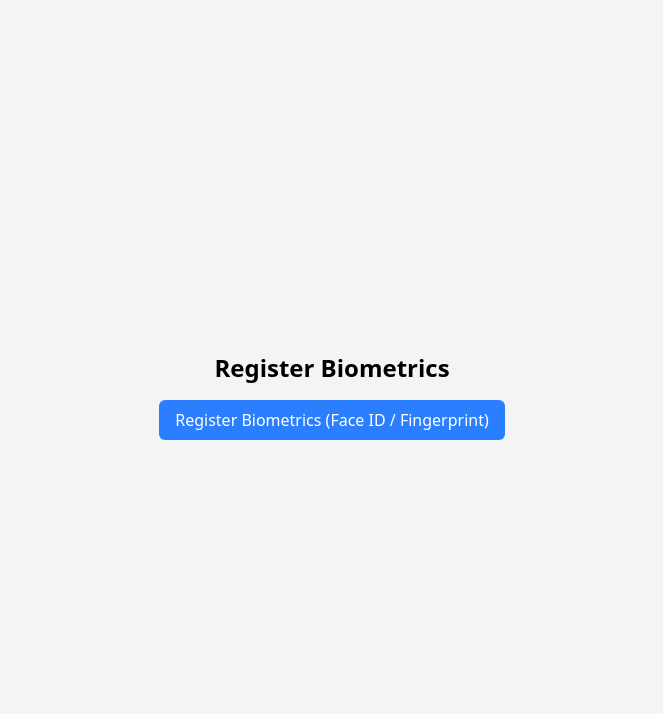
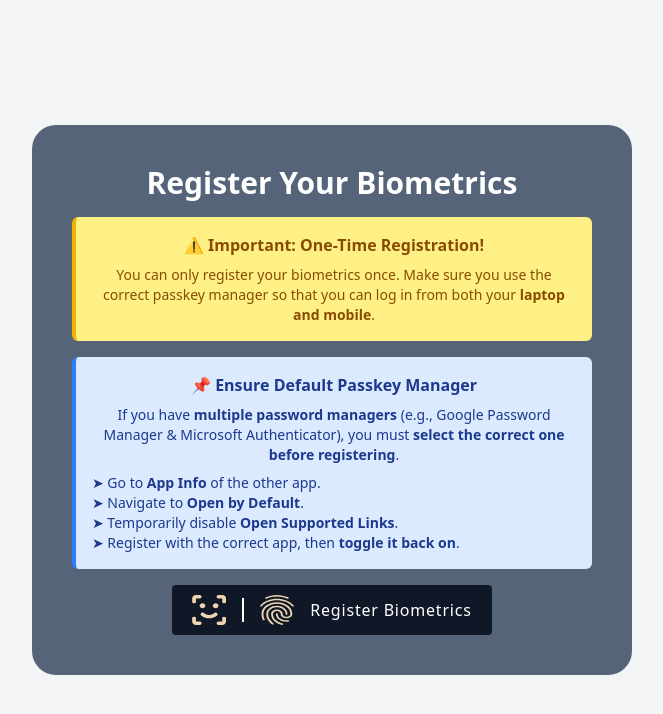
Before and after one commit to Zaid-Dildar/e-vote, a Next.js app in the folder apps/web/: page /register-biometrics in a window 1280 px wide. Shown: the top 714 px of the page, without its empty margins (308-971 px from the left). Built offline with nearby package versions, Linux system fonts and the light colour scheme.

Commit message:
feat(web): single passkey

```diff
--- a/apps/web/app/components/UI/CustomToaster.tsx
+++ b/apps/web/app/components/UI/CustomToaster.tsx
@@ -14,10 +14,10 @@ export default function CustomToaster() {
               {t.type !== "loading" && (
                 <button
                   onClick={() => toast.dismiss(t.id)}
-                  className="cursor-pointer bg-red-500 overflow-hidden relative text-white px-2 py-1 shadow-2xl rounded group hover:bg-gradient-to-r hover:from-red-600 hover:to-red-500"
+                  className="cursor-pointer min-w-fit relative bg-red-500 overflow-hidden text-white px-2 py-1 shadow-2xl rounded group hover:bg-gradient-to-r hover:from-red-600 hover:to-red-500"
                 >
                   <span className="absolute right-0 w-8 h-32 -mt-12 transition-all duration-1000 transhtmlForm translate-x-20 bg-black/50 opacity-10 rotate-12 group-hover:-translate-x-20 ease rounded"></span>
-                  <span className="relative">Dismiss</span>
+                  <span className="float-end ">Dismiss</span>
                 </button>
               )}
             </>
--- a/apps/web/app/components/landing/Navbar.tsx
+++ b/apps/web/app/components/landing/Navbar.tsx
@@ -20,7 +20,6 @@ const Navbar = () => {
             alt="E-Vote"
             width={40}
             height={59}
-            // className="w-auto h-auto"
             priority
           />
         </Link>
--- a/apps/web/app/login/page.tsx
+++ b/apps/web/app/login/page.tsx
@@ -134,6 +134,7 @@ export default function Login() {
               className="m-auto"
               src="/assets/images/Logo.svg"
               alt="Fingerprint Icon"
+              priority
               width={50}
               height={74}
             />
--- a/apps/web/app/register-biometrics/page.tsx
+++ b/apps/web/app/register-biometrics/page.tsx
@@ -2,20 +2,27 @@
 
 import { startRegistration } from "@simplewebauthn/browser";
 import { useState } from "react";
+import { useRouter } from "next/navigation";
 import { useUserStore } from "../store/userStore";
+import Image from "next/image";
+import toast from "react-hot-toast";
 
 export default function RegisterBiometrics() {
   const [message, setMessage] = useState("");
-  const { user } = useUserStore();
+  const [loading, setLoading] = useState(false);
+  const { user, setUser } = useUserStore();
   const userId = user?.id;
+
+  const router = useRouter();
 
   const handleRegister = async () => {
     if (!userId) {
-      setMessage("User ID is missing!");
+      toast.success("User ID is missing!");
       return;
     }
 
     setMessage("Fetching registration options...");
+    setLoading(true);
 
     try {
       // Step 1: Get registration options from backend
@@ -23,46 +30,136 @@ export default function RegisterBiometrics() {
         method: "GET",
       });
 
-      if (!optionsRes.ok)
-        throw new Error("Failed to fetch registration options");
-
       const options = await optionsRes.json();
+      if (!optionsRes.ok) {
+        throw new Error(options.message);
+      }
 
       // Step 2: Start WebAuthn Registration
       const credential = await startRegistration({ optionsJSON: options });
+
+      console.log("Credential received:", credential);
 
       // Step 3: Send the registration response to backend
       setMessage("Verifying registration...");
 
       const verifyRes = await fetch("/api/auth/biometric/register-verify", {
         method: "POST",
-        headers: { "Content-Type": "application/json" },
         body: JSON.stringify({
           userId,
           credential,
+          deviceId: "user-device-id",
         }),
+        headers: { "Content-Type": "application/json" },
       });
 
-      if (!verifyRes.ok) throw new Error("Failed to verify registration");
+      const response = await verifyRes.json();
 
-      setMessage("Biometric registration successful!");
+      if (!verifyRes.ok) throw new Error(response.message);
+
+      toast.success("Biometric registration successful!");
+      setUser({ ...user, biometricRegistered: true });
+      router.replace("/user");
     } catch (error) {
-      setMessage(
+      toast.error(
         `Error: ${error instanceof Error ? error.message : "Unknown error"}`
       );
+    } finally {
+      setMessage("");
+      setLoading(false); // Ensure loading resets after request
     }
   };
 
   return (
-    <div className="flex flex-col items-center justify-center min-h-screen bg-gray-100">
-      <h1 className="text-2xl font-semibold mb-4">Register Biometrics</h1>
-      <button
-        className="cursor-pointer px-4 py-2 bg-blue-500 text-white rounded-md mb-2"
-        onClick={handleRegister}
-      >
-        Register Biometrics (Face ID / Fingerprint)
-      </button>
-      {message && <p className="mt-4 text-gray-700">{message}</p>}
+    <div className="flex flex-col items-center justify-center min-h-screen px-6 py-8 bg-gray-100 text-center">
+      {/* Card Container */}
+      <div className="w-full sm:w-[min(100%,600px)] py-14 m-4 p-4 md:p-10 bg-slate-600/90 shadow-drop-2-center rounded-3xl">
+        {/* Heading */}
+        <h1 className="text-2xl md:text-3xl font-semibold text-white mb-4">
+          Register Your Biometrics
+        </h1>
+
+        {/* Warning Box */}
+        <div className="bg-yellow-200 border-l-4 border-yellow-500 text-yellow-800 p-4 rounded-md mb-4">
+          <p className="font-semibold">⚠️ Important: One-Time Registration!</p>
+          <p className="text-sm mt-2">
+            You can only register your biometrics once. Make sure you use the
+            correct passkey manager so that you can log in from both your{" "}
+            <strong>laptop and mobile</strong>.
+          </p>
+        </div>
+
+        {/* Instruction Box */}
+        <div className="bg-blue-100 border-l-4 border-blue-500 text-blue-900 p-4 rounded-md mb-4">
+          <p className="font-semibold">📌 Ensure Default Passkey Manager</p>
+          <p className="text-sm mt-2">
+            If you have <strong>multiple password managers</strong> (e.g.,
+            Google Password Manager & Microsoft Authenticator), you must{" "}
+            <strong>select the correct one before registering</strong>.
+          </p>
+          <p className="text-sm mt-2 text-left">
+            ➤ Go to <strong>App Info</strong> of the other app.
+            <br /> ➤ Navigate to <strong>Open by Default</strong>.
+            <br /> ➤ Temporarily disable <strong>Open Supported Links</strong>.
+            <br /> ➤ Register with the correct app, then{" "}
+            <strong>toggle it back on</strong>.
+          </p>
+        </div>
+
+        {/* Register Button with Icons */}
+        <button
+          type="button"
+          disabled={loading}
+          onClick={handleRegister}
+          className={`overflow-hidden px-5 py-2.5 relative w-full md:w-fit transition-all ease-out duration-300 rounded group
+            ${
+              loading
+                ? "cursor-not-allowed bg-gradient-to-r from-gray-900/70 to-gray-800/70 text-white ring-2 ring-offset-2 ring-gray-800"
+                : "cursor-pointer bg-gray-900 hover:bg-gradient-to-r hover:from-gray-900 hover:to-gray-800 text-white hover:ring-2 hover:ring-offset-2 hover:ring-gray-800"
+            }`}
+        >
+          {/* Moving Shine Effect */}
+          <span
+            className={`absolute -top-10 w-10 h-30 bg-white opacity-10 rotate-6
+              ${
+                loading
+                  ? "animate-marquee" // Continuous movement when loading
+                  : "translate-x-80 group-hover:-translate-x-80 transition-all duration-1000 ease"
+              }
+            `}
+          />
+
+          {/* Icons & Text */}
+          <div className="flex justify-center items-center gap-4">
+            <Image
+              src="/assets/images/faceId.svg"
+              alt="Face ID"
+              width={34}
+              height={30}
+              className="invert"
+            />
+            <div className="h-6 w-0.5 bg-white"></div> {/* Border Divider */}
+            <Image
+              src="/assets/images/fingerprint.svg"
+              alt="Fingerprint"
+              width={34}
+              height={30}
+              className="invert"
+            />
+            {/* Button Text */}
+            <span className="relative tracking-wider">
+              {loading ? "Registering..." : "Register Biometrics"}
+            </span>
+          </div>
+        </button>
+
+        {/* Status Message */}
+        {message && (
+          <p className="mt-4 text-gray-100 bg-gray-700 p-3 rounded-md">
+            {message}
+          </p>
+        )}
+      </div>
     </div>
   );
 }
```
Also changed, not shown: apps/web/public/assets/images/faceId.svg (added), apps/web/public/assets/images/fingerprint.svg (added).
